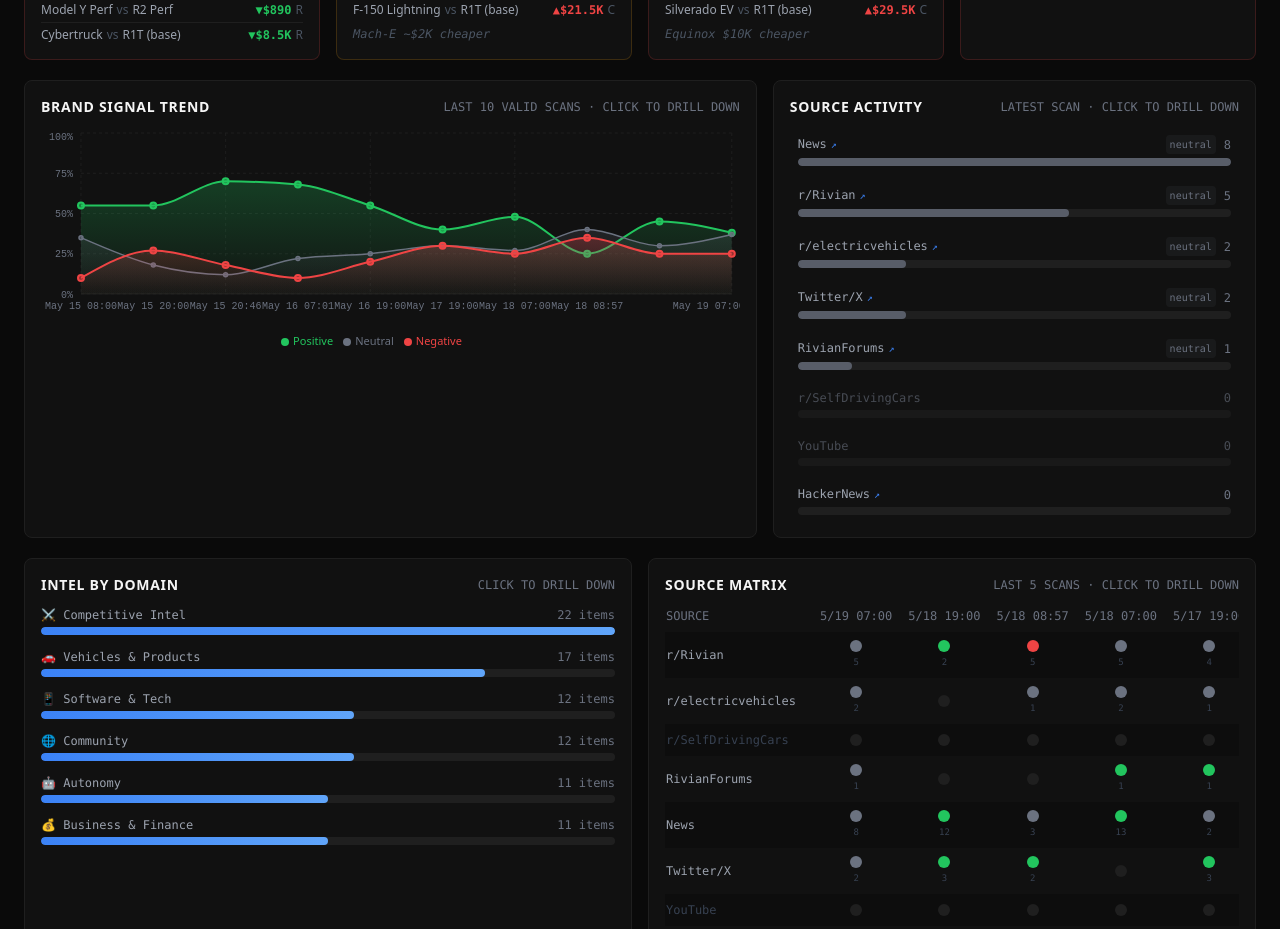
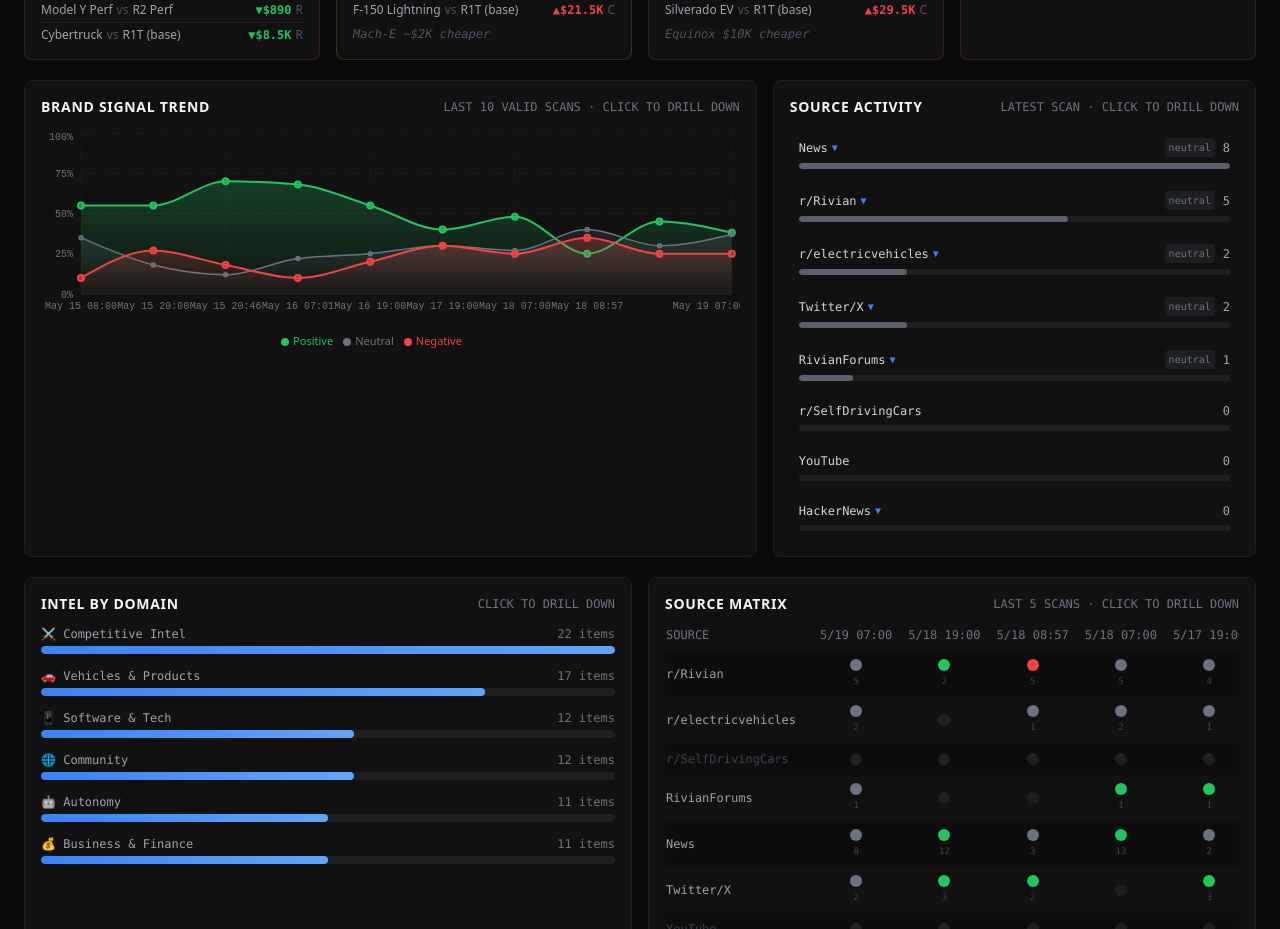
Before and after one commit to osunick/rivian-dashboard, a Next.js app: page / in a window 1280 px wide. Shown: the part 980-1909 px from the top of the page. Built offline with nearby package versions, Linux system fonts and the light colour scheme.

Commit message:
fix: inline accordion drill-down for source activity (no modal/portal)

```diff
--- a/components/SourceActivityChart.tsx
+++ b/components/SourceActivityChart.tsx
@@ -2,7 +2,6 @@
 
 import { useState } from 'react';
 import { SOURCE_LABELS, SourceKey, SentimentLabel } from '@/lib/types';
-import ThemeModal from './ThemeModal';
 
 interface SourceEntry {
   source: string;
@@ -37,74 +36,108 @@
 }
 
 export default function SourceActivityChart({ data, itemsMap }: Props) {
-  const [active, setActive] = useState<{ source: string; label: string } | null>(null);
+  const [open, setOpen] = useState<string | null>(null);
 
   const sorted = [...data].sort((a, b) => b.found - a.found);
   const max = Math.max(...sorted.map(d => d.found), 1);
 
   return (
-    <>
-      <div className="space-y-2">
+    <div className="space-y-1">
       {sorted.map(entry => {
         const label = SOURCE_LABELS[entry.source as SourceKey] ?? entry.source;
         const color = sentimentColor(entry.sentiment);
         const items = itemsMap?.[entry.source] ?? [];
         const hasItems = items.length > 0;
         const pct = (entry.found / max) * 100;
+        const isOpen = open === entry.source;
 
         return (
+          <div key={entry.source} className="rounded-md border border-transparent hover:border-[#2A2A2A] transition-colors">
+            {/* Row — always clickable */}
             <div
-              key={entry.source}
-              onClick={() => { if (hasItems) setActive({ source: entry.source, label }); }}
-              className={`rounded-md px-2 py-1.5 transition-colors ${hasItems ? 'cursor-pointer hover:bg-[#1A1A1A]' : 'cursor-default opacity-60'}`}
+              role="button"
+              tabIndex={0}
+              onClick={() => setOpen(isOpen ? null : entry.source)}
+              onKeyDown={e => e.key === 'Enter' && setOpen(isOpen ? null : entry.source)}
+              className="px-2 py-2 cursor-pointer select-none"
             >
-              <div className="flex items-center justify-between mb-1">
-                <span className={`text-xs font-mono ${hasItems ? 'text-[#9CA3AF]' : 'text-[#6B7280]'}`}>
+              <div className="flex items-center justify-between mb-1.5">
+                <span className="text-[#D1D5DB] text-xs font-mono flex items-center gap-1">
                   {label}
-                  {hasItems && <span className="text-[#3B82F6] ml-1 text-[10px]">↗</span>}
+                  {hasItems && (
+                    <span className="text-[#3B82F6] text-[10px]">{isOpen ? '▲' : '▼'}</span>
+                  )}
                 </span>
                 <div className="flex items-center gap-2">
                   {entry.sentiment && (
                     <span
                       className="text-[10px] font-mono px-1 py-0.5 rounded"
-                      style={{ color, background: color + '18' }}
+                      style={{ color, background: color + '22' }}
                     >
                       {entry.sentiment}
                     </span>
                   )}
-                  <span className="text-[#6B7280] text-xs font-mono tabular-nums">
-                    {entry.found}
-                  </span>
+                  <span className="text-[#9CA3AF] text-xs font-mono tabular-nums">{entry.found}</span>
                 </div>
               </div>
-              <div className="h-2 bg-[#1F1F1F] rounded-full overflow-hidden">
+              <div className="h-1.5 bg-[#1F1F1F] rounded-full overflow-hidden">
                 <div
-                  className="h-full rounded-full transition-all"
+                  className="h-full rounded-full"
                   style={{
                     width: `${pct}%`,
                     backgroundColor: color,
-                    opacity: entry.found === 0 ? 0.2 : 0.75,
+                    opacity: entry.found === 0 ? 0.2 : 0.8,
                   }}
                 />
               </div>
             </div>
-          );
-        })}
 
-        {sorted.length === 0 && (
-          <div className="text-[#6B7280] text-xs font-mono py-6 text-center">
-            No source data yet
+            {/* Inline drill-down */}
+            {isOpen && (
+              <div className="border-t border-[#1F1F1F] px-2 pb-2 pt-2 space-y-2">
+                {items.length === 0 ? (
+                  <p className="text-[#6B7280] text-xs font-mono text-center py-2">No items on record for this source.</p>
+                ) : (
+                  items.slice(0, 10).map((item, i) => (
+                    <div key={i} className="rounded border border-[#1F1F1F] bg-[#0D0D0D] p-3 space-y-1">
+                      <div className="flex flex-wrap items-center gap-1.5 mb-1">
+                        <span
+                          className="text-[10px] font-mono px-1 py-0.5 rounded"
+                          style={{
+                            color: SENTIMENT_COLORS[item.sentiment] ?? '#6B7280',
+                            background: (SENTIMENT_COLORS[item.sentiment] ?? '#6B7280') + '22',
+                          }}
+                        >
+                          {item.sentiment}
+                        </span>
+                        {item.publishedAt && (
+                          <span className="text-[#4B5563] text-[10px] font-mono">{item.publishedAt}</span>
+                        )}
+                      </div>
+                      <a
+                        href={item.url}
+                        target="_blank"
+                        rel="noopener noreferrer"
+                        className="text-[#F5F5F5] text-xs font-semibold leading-snug hover:text-[#3B82F6] transition-colors block"
+                      >
+                        {item.title} ↗
+                      </a>
+                      {item.snippet && (
+                        <p className="text-[#6B7280] text-[11px] leading-relaxed line-clamp-2">{item.snippet}</p>
+                      )}
+                    </div>
+                  ))
+                )}
+                {items.length > 10 && (
+                  <p className="text-[#4B5563] text-[10px] font-mono text-center pt-1">
+                    + {items.length - 10} more items across all scans
+                  </p>
+                )}
               </div>
             )}
           </div>
-
-      {active && (
-        <ThemeModal
-          theme={active.label}
-          items={itemsMap?.[active.source] ?? []}
-          onClose={() => setActive(null)}
-        />
-      )}
-    </>
+        );
+      })}
+    </div>
   );
 }
```
Also changed, not shown: 1 other file (tests, documents, lock files or other folders). Lines whose indentation alone changed are shown as unchanged.
